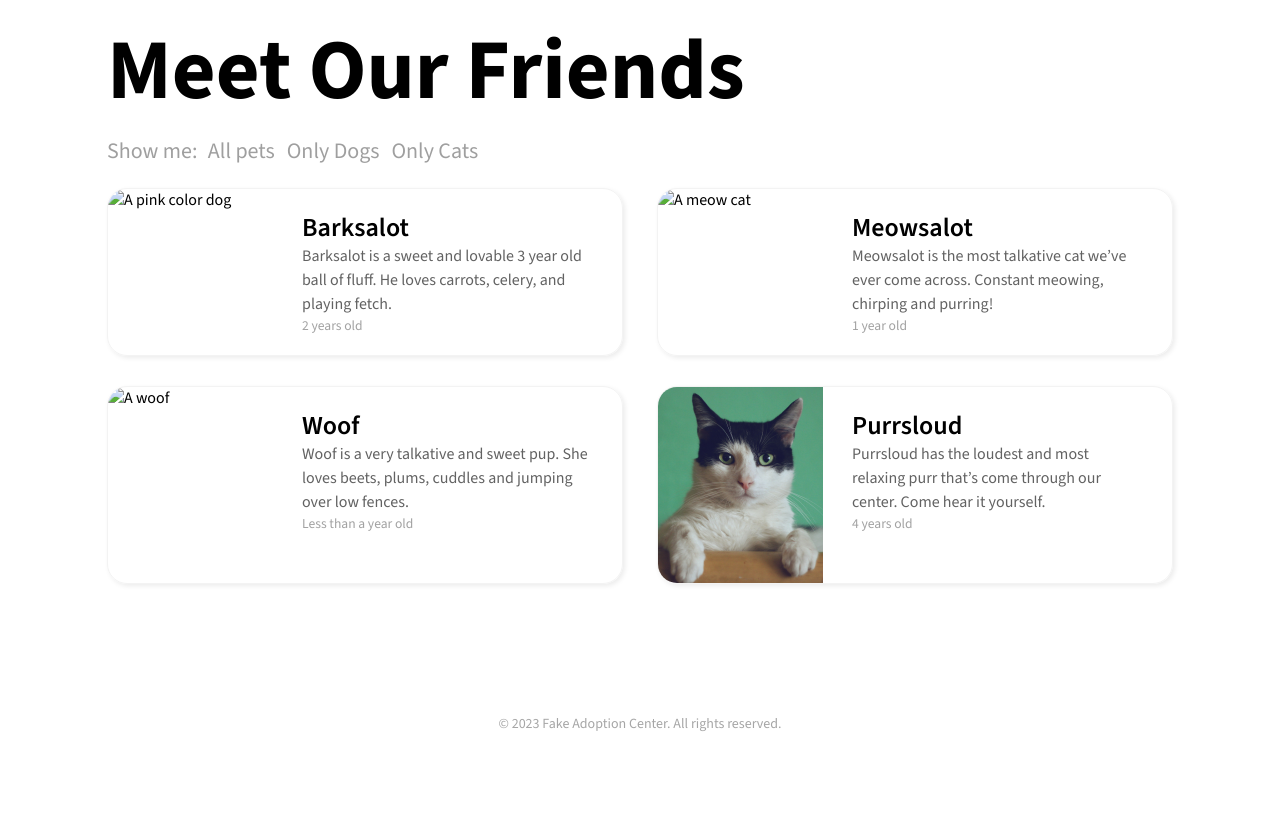
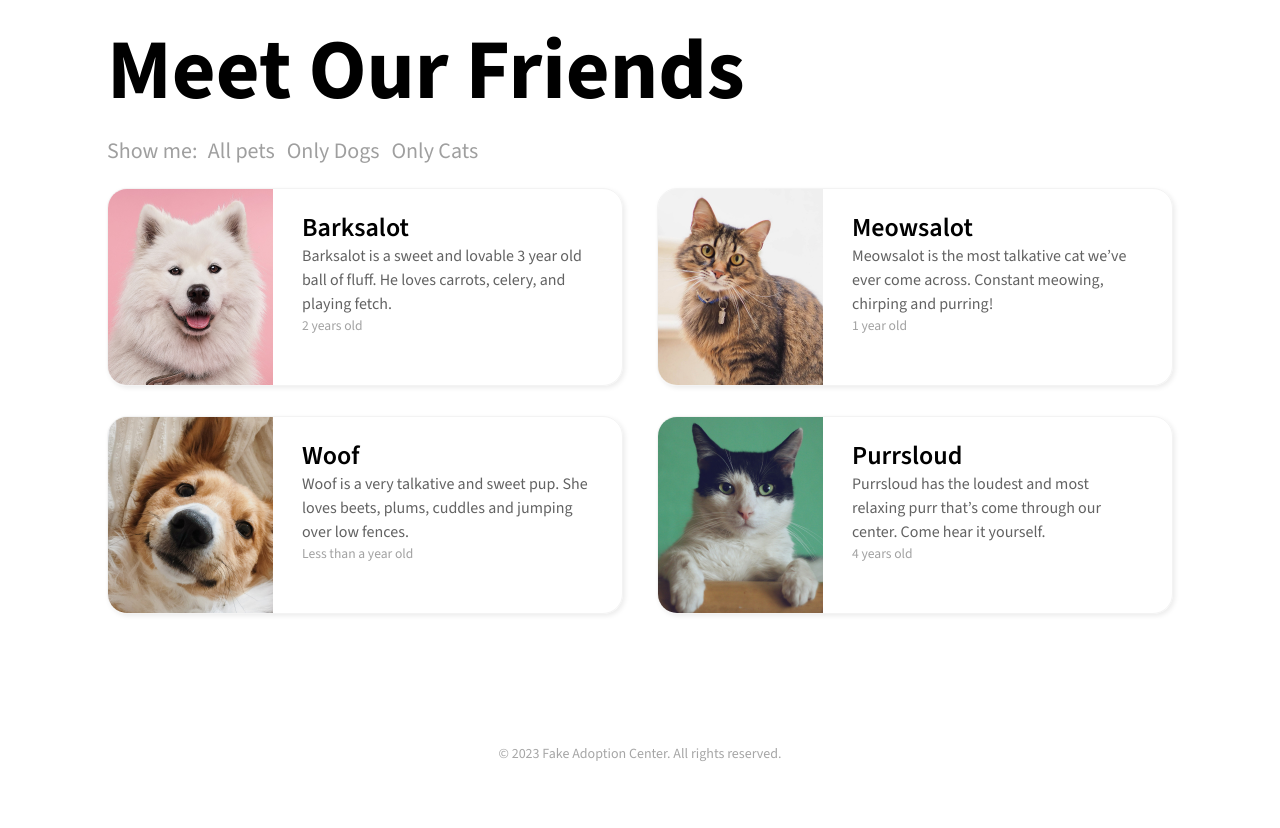
Before and after one commit to ushab25/pet-adoption, a plain HTML site: page index.html in a window 1280 px wide. Shown: the part 1036-1864 px from the top of the page. Before the commit the page ends 1834 px from the top, so only its background shows below. Drawn offline with nearby package versions, Linux system fonts and the light colour scheme; the site is published under a folder, as on GitHub Pages, so addresses that start at the root find nothing.

Commit message:
chnaged image link, title & scroll behaviour

```diff
--- a/index.html
+++ b/index.html
@@ -10,7 +10,7 @@
     rel="stylesheet">
   <link rel="stylesheet" href="style.css" />
 
-  <title>Document</title>
+  <title>Dev HTML CSS Project</title>
 </head>
 
 <body>
@@ -20,7 +20,7 @@
         <h1>Find Your New Bestie</h1>
         <p class="intro-text">The most amazing list of adoptable pets at your fingertips. Updated fresh daily!</p>
         <div class="intro-button">
-          <a class="our-btn utility-mr" href="">View Pets</a>
+          <a class="our-btn utility-mr" href="#view-pets">View Pets</a>
           <a class="our-btn out-btn--outline" href="">Manage Pets</a>
         </div>
         <!-- intro button -->
@@ -109,7 +109,7 @@
   </div>
   <!-- top section wrapper -->
 
-  <div class="page-section">
+  <div class="page-section" id="view-pets">
     <div class="page-section-inner">
       <h2 class="page-section-title">Meet Our Friends</h2>
 
@@ -127,7 +127,7 @@
             <p class="pet-age">2 years old</p>
           </div>
           <div class="pet-card-photo">
-            <img src="/images/Barksalot.jpg" alt="A pink color dog">
+            <img src="./images/Barksalot.jpg" alt="A pink color dog">
           </div>
         </div><!-- end of pet card-->
 
@@ -139,7 +139,7 @@
             <p class="pet-age">1 year old</p>
           </div>
           <div class="pet-card-photo">
-            <img src="/images/Meowsalot.jpg    " alt="A meow cat">
+            <img src="./images/Meowsalot.jpg    " alt="A meow cat">
           </div>
         </div><!-- end of pet card-->
         <div class="pet-card">
@@ -150,7 +150,7 @@
             <p class="pet-age">Less than a year old</p>
           </div>
           <div class="pet-card-photo">
-            <img src="/images/Woof.jpg" alt="A woof">
+            <img src="./images/Woof.jpg" alt="A woof">
           </div>
         </div><!-- end of pet card-->
 
--- a/style.css
+++ b/style.css
@@ -3,6 +3,10 @@ html {
   margin: 0;
   padding: 0;
   background-color: #ffffff;
+}
+
+html {
+  scroll-behavior: smooth;
 }
 
 body {
```
